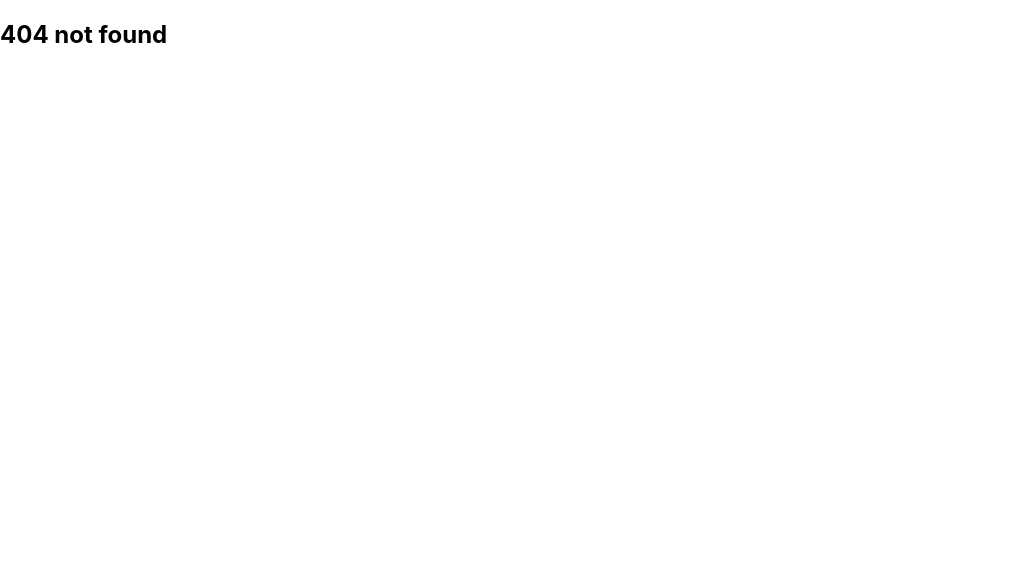
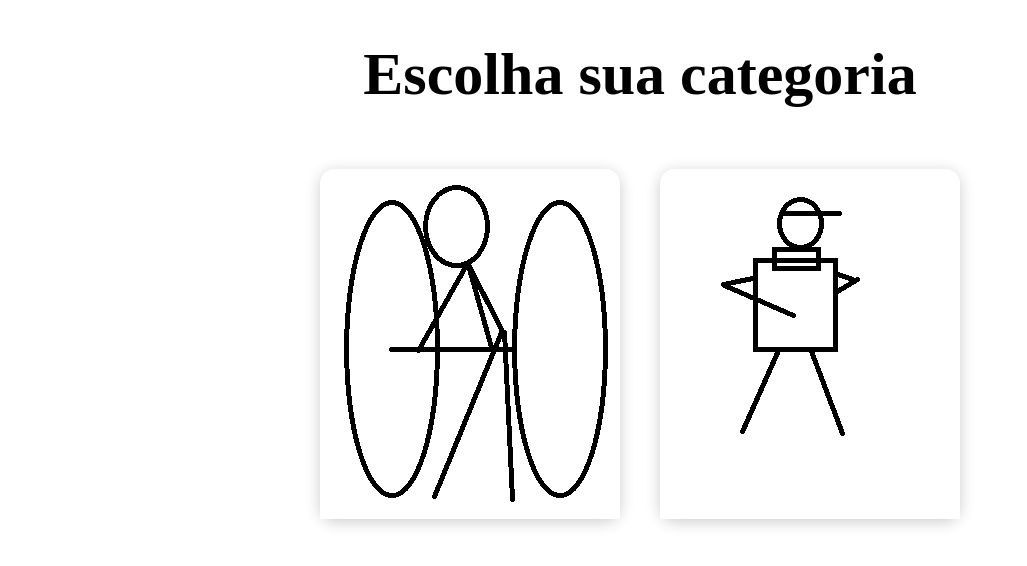
Before and after one commit to Lorenagoc/Valb-Fitness, a React (Create React App) app in the folder valb-fitness/frontend/: page /Team in a window 1280 px wide. Before the commit this address had no page. Shown: the top 566 px of the page, without its empty margins (0-1027 px from the left). Built offline with nearby package versions, Linux system fonts and the light colour scheme; the HTML template or start-up script is replaced by a standard one.

Commit message:
Log in routes

```diff
--- a/valb-fitness/frontend/src/App.js
+++ b/valb-fitness/frontend/src/App.js
@@ -3,13 +3,17 @@ import { BrowserRouter as Router, Route, Switch } from 'react-router-dom';
 import  Navbar from './Navbar';
 import  Home from './Home';
 //import Footer from './Footer';
-// import  SelecaoLogin from './SelecaoLogin';
-// import  Login from './Login';
-// import  Cadastro from './Cadastro';
-// import  Secretaria from './Secretaria';
-// import  Professor from './Professor';
-// import  Medico from './Medico';
-// import  Aluno from './Aluno';
+import  Team from './Team';
+import StaffTeam from './StaffTeam';
+// import  UserLogIn from './UserLogIn';
+// import  ManagerLogIn from './ManagerLogIn';
+// import  CoachLogIn from './CoachLogIn';
+// import  DoctorLogIn './DoctorLogIn';
+// import  UserSignUp from './UserSignUp';
+// import  ManagerSignUp from './ManagerSignUp';
+// import  CoachSignUp from './CoachSignUp';
+// import  DoctorSignUp from './DoctorSignUp';
+// import  Workout from './Workout';
 
 
 //components imports
@@ -23,9 +27,23 @@ function App() {
             <Navbar/>
             <Home/>
           </Route>
-          <Route path="/login">
-            <h2>login</h2>
-            {/* <Login /> */}
+          <Route path="/Team">
+            <Team />
+          </Route>
+          <Route path="/StaffTeam">
+            <StaffTeam />
+          </Route>
+          <Route path="/UserLogIn">
+            <h2>Log in de Aluno</h2>
+          </Route>
+          <Route path="/ManagerLogIn">
+            <h2>Log in da secretaria</h2>
+          </Route>
+          <Route path="/CoachLogIn">
+            <h2>Log in do treinador</h2>
+          </Route>
+          <Route path="/DoctorLogIn">
+            <h2>Log in do médico</h2>
           </Route>
           <Route path="/workout/:id">
             <h2>workout #id</h2>
--- a/valb-fitness/frontend/src/Navbar.js
+++ b/valb-fitness/frontend/src/Navbar.js
@@ -30,6 +30,7 @@ function Navbar() {
         <Link to="/menu"> Menu </Link>
         <Link to="/about"> About </Link>
         <Link to="/contact"> Contact </Link>
+        <Link to="/Team"> Login </Link>
         <button onClick={toggleNavbar}>
         </button>
       </div>
--- /dev/null
+++ b/valb-fitness/frontend/src/StaffTeam.js
@@ -0,0 +1,24 @@
+import "./styles/Team.css";
+import { StaffTeamList } from "./helpers/StaffTeamList.js";
+import Item from "./components/Item.js";
+
+const StaffTeam = () => {
+    return (
+        <div className="team">
+            <h1>Escolha sua categoria</h1>
+            <div className="team3List">
+                {StaffTeamList.map((item, key) => {
+                    return (
+                        <Item
+                        key={key}
+                        image={item.image}
+                        name={item.name}
+                        />
+                    );
+                })}
+            </div>
+        </div>
+    );
+}
+
+export default StaffTeam;
--- /dev/null
+++ b/valb-fitness/frontend/src/Team.js
@@ -0,0 +1,24 @@
+import "./styles/Team.css";
+import { TeamList } from "./helpers/TeamList.js";
+import Item from "./components/Item.js";
+
+const Team = () => {
+    return (
+        <div className="team">
+            <h1>Escolha sua categoria</h1>
+            <div className="team2List">
+                {TeamList.map((item, key) => {
+                    return (
+                        <Item
+                        key={key}
+                        image={item.image}
+                        name={item.name}
+                        />
+                    );
+                })}
+            </div>
+        </div>
+    );
+}
+
+export default Team;
--- /dev/null
+++ b/valb-fitness/frontend/src/components/Item.js
@@ -0,0 +1,15 @@
+import React from "react";
+import { Link } from "react-router-dom";
+
+function Item({ image, name }) {
+  return (
+      <div className="item">
+        <Link to={"/"+name}>
+          <div style={{ backgroundImage: `url(${image})` }}></div>
+        </Link>
+      </div>
+
+  );
+}
+
+export default Item;
--- /dev/null
+++ b/valb-fitness/frontend/src/helpers/StaffTeamList.js
@@ -0,0 +1,18 @@
+import manager from "../assets/staff.png";
+import coach from "../assets/staff.png";
+import doctor from "../assets/staff.png"
+
+export const StaffTeamList = [
+  {
+    name: "ManagerLogIn",
+    image: manager,
+  },
+  {
+    name: "CoachLogIn",
+    image: coach,
+  },
+  {
+    name: "DoctorLogIn",
+    image: doctor,
+  },
+];
--- /dev/null
+++ b/valb-fitness/frontend/src/helpers/TeamList.js
@@ -0,0 +1,13 @@
+import user from "../assets/user.png";
+import staff from "../assets/staff.png";
+
+export const TeamList = [
+  {
+    name: "UserLogin",
+    image: user,
+  },
+  {
+    name: "StaffTeam",
+    image: staff,
+  },
+];
--- /dev/null
+++ b/valb-fitness/frontend/src/styles/Team.css
@@ -0,0 +1,51 @@
+
+.team {
+    width: 100%;
+    height: auto;
+    display: flex;
+    justify-content: center;
+    align-items: center;
+    flex-direction: column;
+  }
+  .team h1 {
+    font-family: cursive;
+    font-size: 60px;
+  }
+
+  .team2List {
+    width: auto;
+    display: grid;
+    grid-template-columns: 1fr 1fr;
+    place-items: center;
+  }
+
+  .team3List {
+    width: auto;
+    display: grid;
+    grid-template-columns: 1fr 1fr 1fr;
+    place-items: center;
+  }
+
+  /* MENU ITEM STYLING */
+
+  .item {
+    border-radius: 15px;
+    width: 300px;
+    height: 350px;
+    margin: 20px;
+    box-shadow: 0px 3px 15px rgba(0, 0, 0, 0.2);
+  }
+  .item:hover {
+    box-shadow: 0px 3px 15px rgba(0, 0, 0, 0.5);
+    transition: 0.3s ease-in;
+    cursor: pointer;
+  }
+
+  .item div {
+    border-top-left-radius: 15px;
+    border-top-right-radius: 15px;
+    height: 100%;
+    background-position: center;
+    background-repeat: no-repeat;
+    background-size: cover;
+  }
```
Also changed, not shown: valb-fitness/frontend/src/assets/staff.png (added), valb-fitness/frontend/src/assets/user.png (added).
